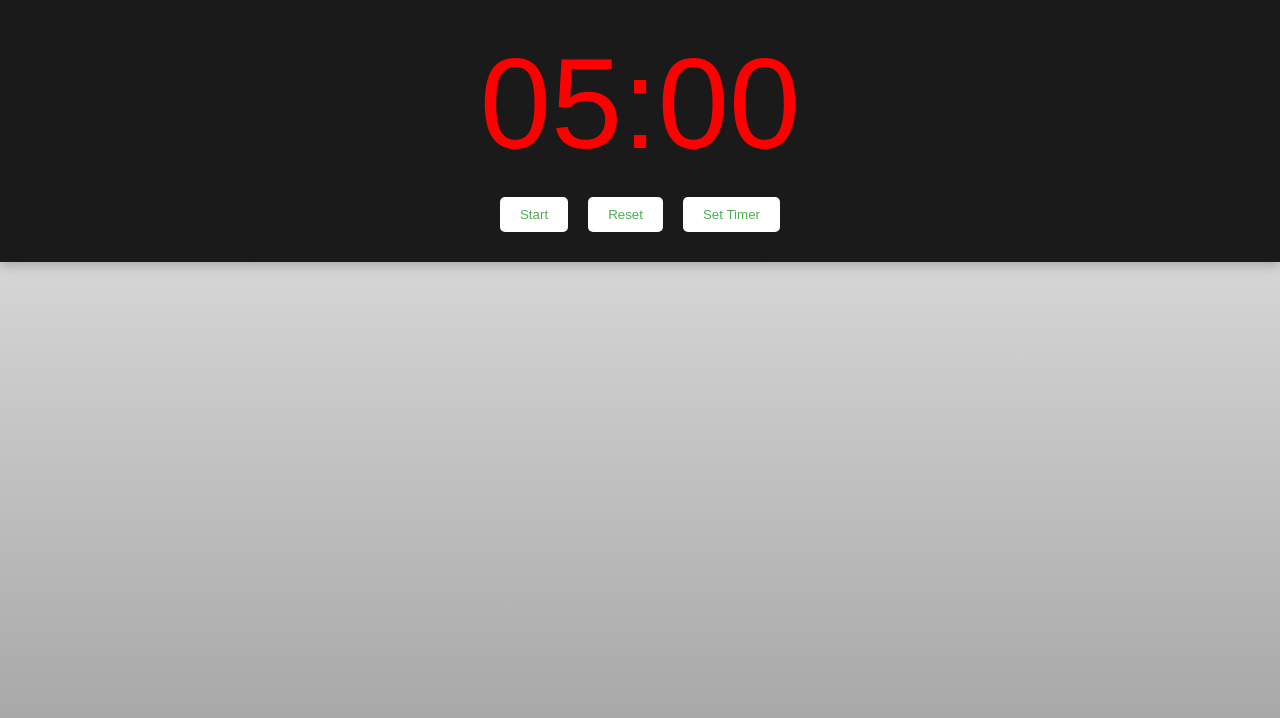
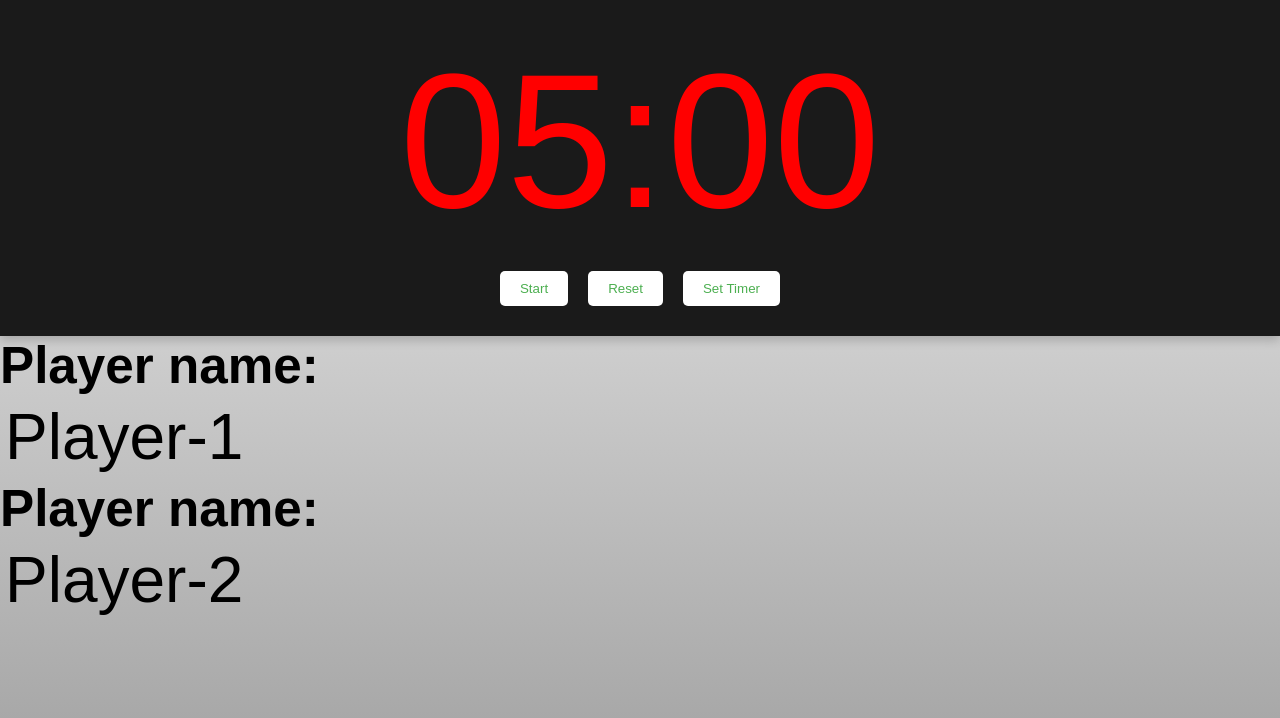
Before and after one commit to Maracash41/BJJ-Scorekeeper, a React (Vite) app: page / in a window 1280 px wide. Shown: the top 718 px of the page. Built offline with nearby package versions, Linux system fonts and the light colour scheme.

Commit message:
feat: add players

```diff
--- a/src/App.tsx
+++ b/src/App.tsx
@@ -1,11 +1,15 @@
 import { useState } from "react";
 import "./styles/main.css";
 import Timer from "./components/timer/Timer";
-
+import Scoreboard from "./components/Scoreboard/Scoreboard";
 function App() {
   const [count, setCount] = useState(0);
-
-  return <Timer />;
+  return (
+    <div className="main">
+      <Timer />
+      <Scoreboard />
+    </div>
+  );
 }
 
 export default App;
--- /dev/null
+++ b/src/components/Player/Player.tsx
@@ -0,0 +1,31 @@
+import React, { useState } from "react";
+import Scores from "../Scores/Scores";
+import classes from "./player.module.css";
+
+interface PlayerProps {
+  name: string;
+}
+
+const Player: React.FC<PlayerProps> = ({ name = "Anonimus" }) => {
+  const [playerName, setPlayerName] = useState(name);
+
+  const changePlayerNameHandler = (e: React.ChangeEvent<HTMLInputElement>) => {
+    const value = e.target.value;
+    setPlayerName(value);
+  };
+  return (
+    <div className={classes.player}>
+      <h3 className={classes.playerHeading}>Player name:</h3>
+      <input
+        type="text"
+        className={classes.playerName}
+        onChange={changePlayerNameHandler}
+        value={playerName}
+      />
+    </div>
+  );
+};
+
+export default Player;
+
+//ToDo: add Player logo
--- /dev/null
+++ b/src/components/Player/player.module.css
@@ -0,0 +1,24 @@
+@import "../../styles/vars.css";
+
+.player {
+  display: flex;
+  flex-direction: column;
+}
+
+.playerHeading {
+  font-size: 4rem;
+  font-weight: bold;
+}
+
+.playerName {
+  margin: 0;
+  padding: 5px;
+  font-size: 5rem;
+  background-color: transparent;
+  outline: none;
+  border: none;
+
+  &:focus {
+    background-color: var(--input-backgorund);
+  }
+}
--- /dev/null
+++ b/src/components/Scoreboard/Scoreboard.tsx
@@ -0,0 +1,23 @@
+import React from "react";
+import Player from "../Player/Player";
+
+interface ScoreboardProps {}
+
+const Scoreboard: React.FC<ScoreboardProps> = () => {
+  return (
+    <>
+      <div className="scoreboard">
+        <div className="players">
+          <div className="player-one">
+            <Player name={"Player-1"} />
+          </div>
+          <div className="player-two">
+            <Player name={"Player-2"} />
+          </div>
+        </div>
+      </div>
+    </>
+  );
+};
+
+export default Scoreboard;
--- /dev/null
+++ b/src/components/Scores/Scores.tsx
@@ -0,0 +1,18 @@
+import React from "react";
+import Player from "../Player/Player";
+
+const Scores: React.FC = () => {
+  return (
+    <>
+      <div className="board">
+        <div className="players">
+          <div className="player-one">
+            <Player name={"Player1"} />
+          </div>
+        </div>
+      </div>
+    </>
+  );
+};
+
+export default Scores;
--- a/src/components/timer/timer.module.css
+++ b/src/components/timer/timer.module.css
@@ -9,7 +9,7 @@
 
 .timerTime {
   padding: 10px;
-  font-size: 10vw;
+  font-size: 15rem;
   color: #ff0000;
 }
 
--- a/src/styles/main.css
+++ b/src/styles/main.css
@@ -15,6 +15,10 @@ h5 {
   padding: 0;
 }
 
+html {
+  font-size: 1vw;
+}
+
 body {
   height: 100vh;
   background: var(--main-background-color);
--- a/src/styles/vars.css
+++ b/src/styles/vars.css
@@ -6,4 +6,5 @@
   --button-background: #4caf50;
   --button-hover-background: #45a049;
   --input-border: #ccc;
+  --input-backgorund: #dfdddd;
 }
```
